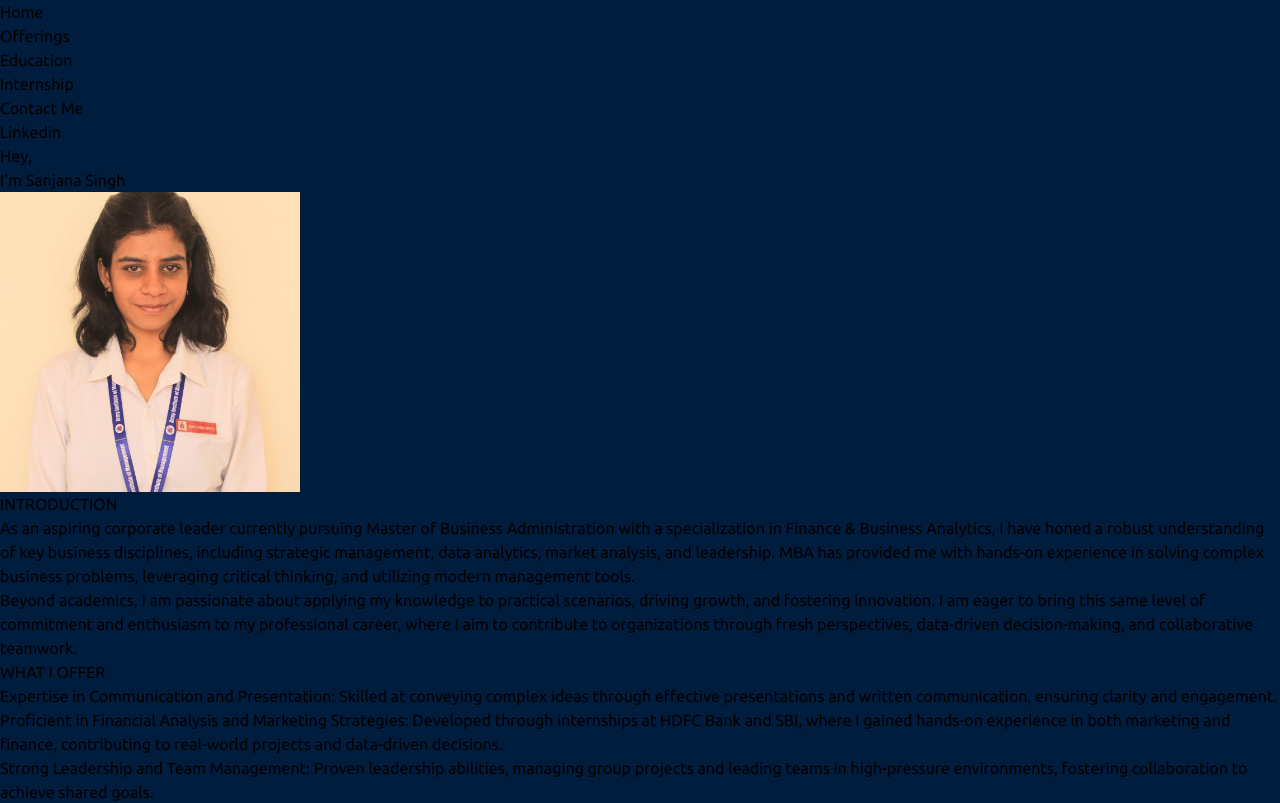
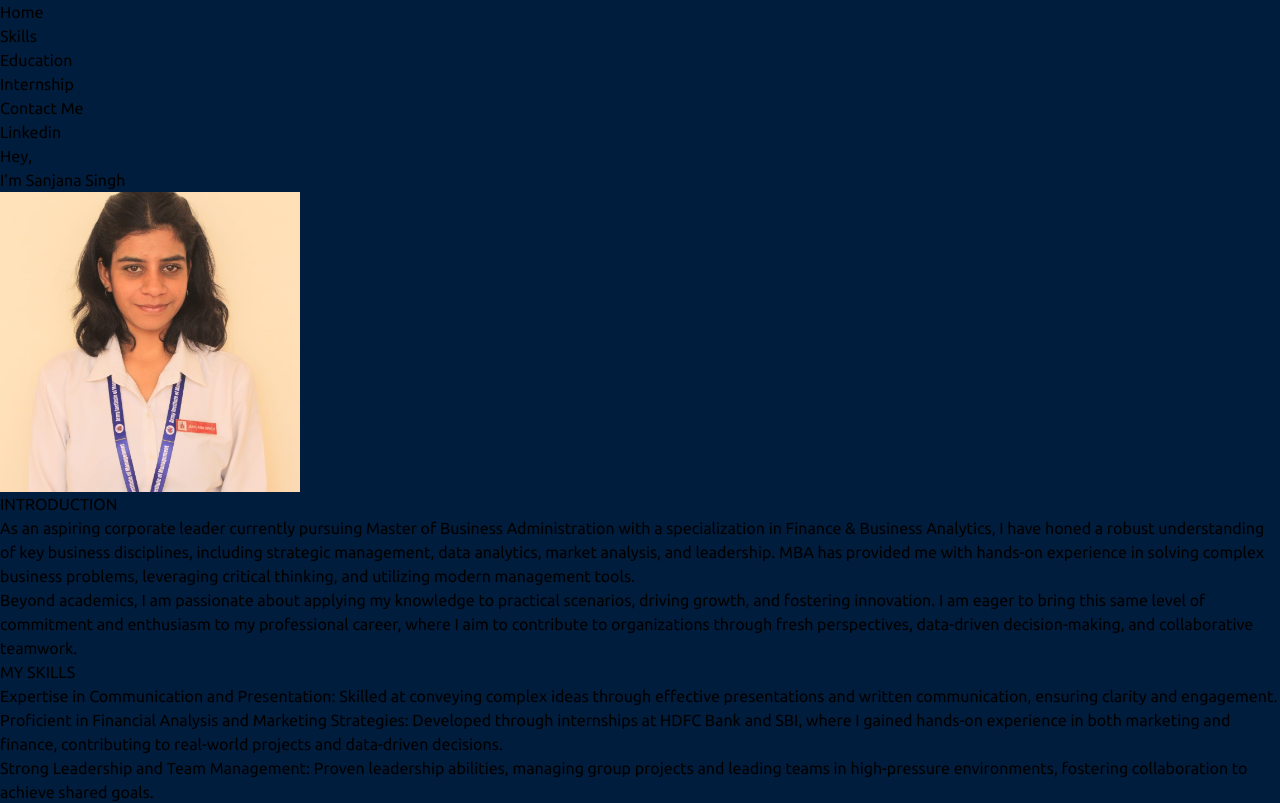
Before and after one commit to Sanjanaa2610/Portfolio-Webpage, a React (Vite) app: page / in a window 1280 px wide. Shown: the top 803 px of the page. Built offline with nearby package versions, Linux system fonts and the light colour scheme.

Commit message:
Updated navbar

```diff
--- a/src/components/MainIntro.jsx
+++ b/src/components/MainIntro.jsx
@@ -12,7 +12,7 @@ const MainIntro = () => {
 
           <div className="img flex">
             <img
-              className=" rounded-full border-black border-4 hover:border-red-700"
+              className=" rounded-full border-black border-4 hover:border-blue-800"
               src="/favicon.jpg"
               alt="Sanjana's Image"
               width={300}
--- a/src/components/Navbar.jsx
+++ b/src/components/Navbar.jsx
@@ -11,7 +11,7 @@ const Navbar = () => {
         </li>
         <li>
           <a href="#offerings" className="text-white hover:underline">
-            Offerings
+            Skills
           </a>
         </li>
         <li>
--- a/src/components/Offering.jsx
+++ b/src/components/Offering.jsx
@@ -5,7 +5,7 @@ const Offering = () => {
     <>
       <div id="offerings">
         <div className=" mt-24 flex flex-col text-white mx-28">
-          <h1 className="text-center text-gray-400 font-semibold text-5xl">WHAT I OFFER</h1>
+          <h1 className="text-center text-gray-400 font-semibold text-5xl">MY SKILLS</h1>
 
           <ul className="mt-8 text-xl list-disc p-4">
             <li className="p-2">
```
